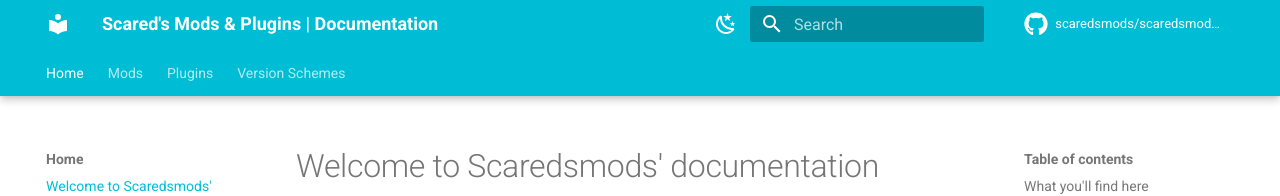
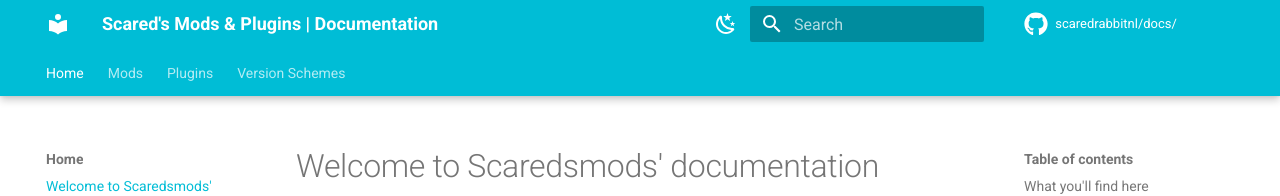
Before and after one commit to ScaredRabbitNL/wiki, an MkDocs documentation site: the page built from docs/index.md, in a window 1280 px wide. Shown: the top 196 px of the page. Built offline with MkDocs 1.6.1 and Material for MkDocs 9.7.7, drawn with Linux system fonts in a browser that asks for light colours; comment, search, counter and statistics services are not loaded.

Commit message:
Updated mkdocs.yml

```diff
--- a/mkdocs.yml
+++ b/mkdocs.yml
@@ -1,5 +1,5 @@
 site_name: Scared's Mods & Plugins | Documentation
-site_url: https://scaredsmods.github.io/
+site_url: https://scaredrabbitnl.github.io/docs
 nav:
 - Home:
     - 'index.md'
@@ -43,8 +43,10 @@
     - Mod version schemes: 'version-schemes/mod.md'
     - Plugin version schemes: 'version-schemes/plugin.md'
 
-repo_name: scaredsmods/scaredsmods.github.io
-repo_url: https://github.com/scaredsmods/scaredsmods.github.io
+repo_name: scaredrabbitnl/docs/
+repo_url: https://github.com/ScaredRabbitNL/docs
+
+
 
 theme:
   name: material
```
